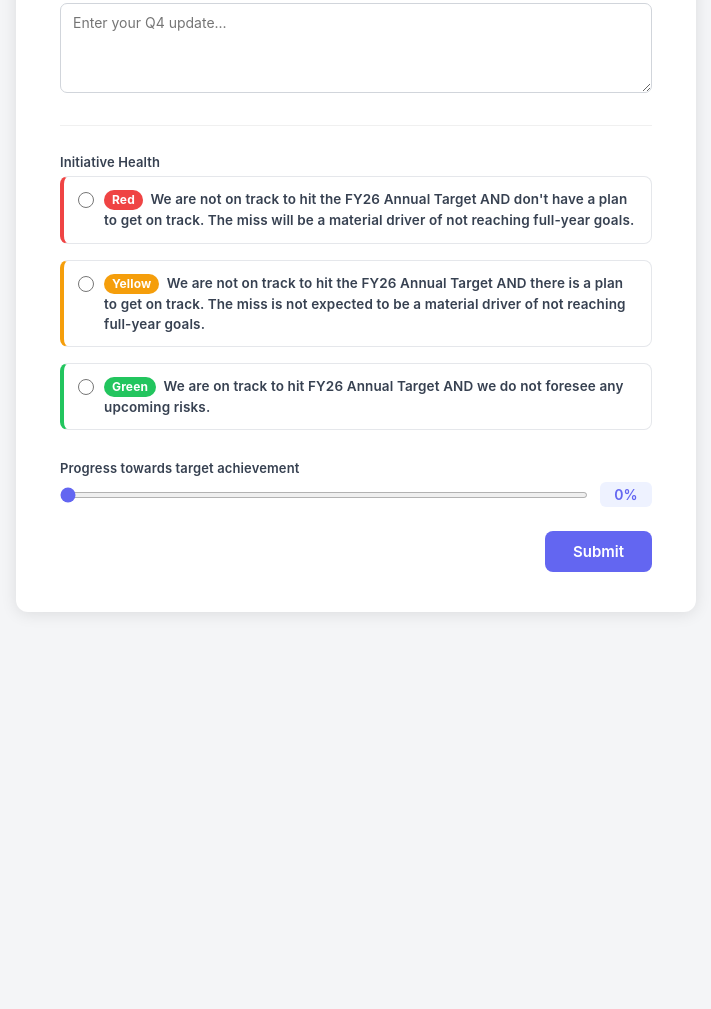
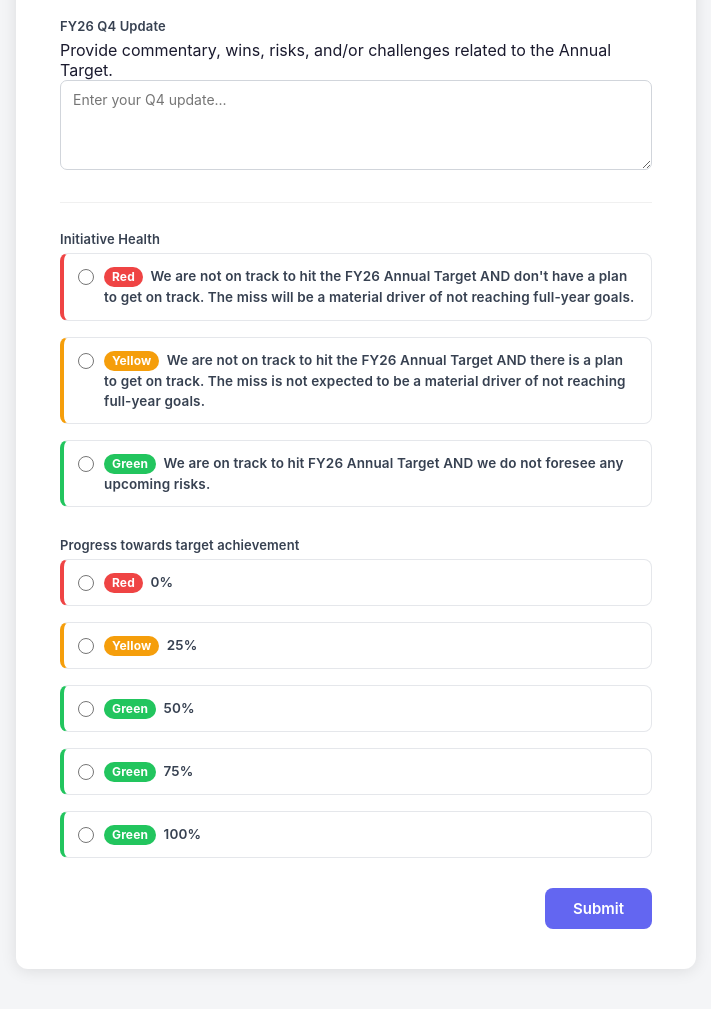
Before and after one commit to bearverly/initiative-form, a plain HTML site: page index.html in a window 1280 px wide. Shown: the part 813-1822 px from the top of the page, without its empty margins (284-995 px from the left). Before the commit the page ends 1485 px from the top, so only its background shows below. Drawn offline with Linux system fonts and the light colour scheme.

Commit message:
Update index.html
Updates to verbiage and remove progress bar to radio dial

```diff
--- a/index.html
+++ b/index.html
@@ -3,7 +3,7 @@
 <head>
   <meta charset="UTF-8" />
   <meta name="viewport" content="width=device-width, initial-scale=1.0" />
-  <title>Initiative Update Form</title>
+  <title>QGP Quarterly Target Update</title>
   <style>
     *, *::before, *::after { box-sizing: border-box; margin: 0; padding: 0; }
 
@@ -252,8 +252,8 @@
 <body>
   <div class="card">
     <div class="card-header">
-      <h1>Initiative Update</h1>
-      <p>Complete the fields below. Locked fields were pre-populated and cannot be edited.</p>
+      <h1>Annual Target Update</h1>
+      <p>Use this form to provide your quarterly update for the SCPO Annual Targets. Some fields are pre-populated from previous quarter input and cannot be edited.</p>
     </div>
 
     <form id="initiative-form" novalidate>
@@ -289,12 +289,14 @@
       <!-- FY26 Q3 Update -->
       <div class="field-group">
         <label for="fy26_q3_update">FY26 Q3 Update <span class="badge-locked">Locked</span></label>
+        <p>This is pre-populated from the previous quarter's QGP input.</p>
         <textarea id="fy26_q3_update" name="fy26_q3_update" rows="3" disabled placeholder="—"></textarea>
       </div>
 
       <!-- FY26 Q4 Update -->
       <div class="field-group">
         <label for="fy26_q4_update">FY26 Q4 Update</label>
+        <p>Provide commentary, wins, risks, and/or challenges related to the Annual Target.</p>
         <textarea id="fy26_q4_update" name="fy26_q4_update" rows="4" placeholder="Enter your Q4 update..."></textarea>
       </div>
 
@@ -330,17 +332,43 @@
 
       <!-- Progress towards target achievement -->
       <div class="field-group">
-        <label for="progress">Progress towards target achievement</label>
-        <div class="progress-wrapper">
-          <input
-            type="range"
-            id="progress"
-            name="progress"
-            min="0" max="100" step="1"
-            value="0"
-            oninput="document.getElementById('progress_display').textContent = this.value + '%'"
-          />
-          <span class="progress-display" id="progress_display">0%</span>
+        <label>Progress towards target achievement</label>
+        <div class="radio-group">
+          <label class="radio-option red">
+            <input type="radio" name="Progress towards target achievement" />
+            <span class="radio-label">
+              <strong class="red">Red</strong>
+              0%
+            </span>
+          </label>
+          <label class="radio-option yellow">
+            <input type="radio" name="Progress towards target achievement" />
+            <span class="radio-label">
+              <strong class="yellow">Yellow</strong>
+              25%
+            </span>
+          </label>
+          <label class="radio-option green">
+            <input type="radio" name="Progress towards target achievement" />
+            <span class="radio-label">
+              <strong class="green">Green</strong>
+              50%
+            </span>
+          </label>
+          <label class="radio-option green">
+            <input type="radio" name="Progress towards target achievement" />
+            <span class="radio-label">
+              <strong class="green">Green</strong>
+              75%
+            </span>
+          </label>
+          <label class="radio-option green">
+            <input type="radio" name="Progress towards target achievement" />
+            <span class="radio-label">
+              <strong class="green">Green</strong>
+              100%
+            </span>
+          </label>
         </div>
       </div>
 
```
